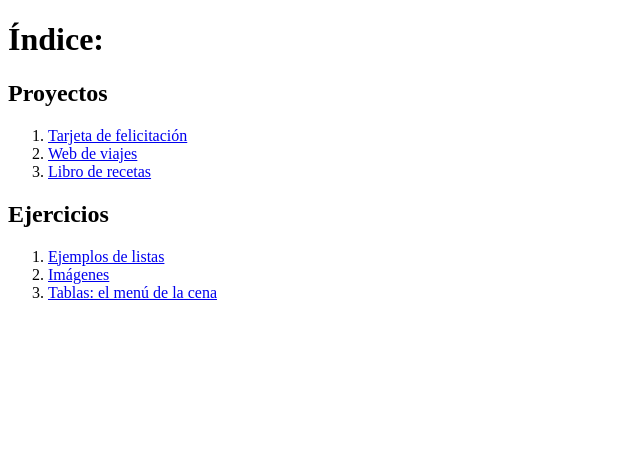
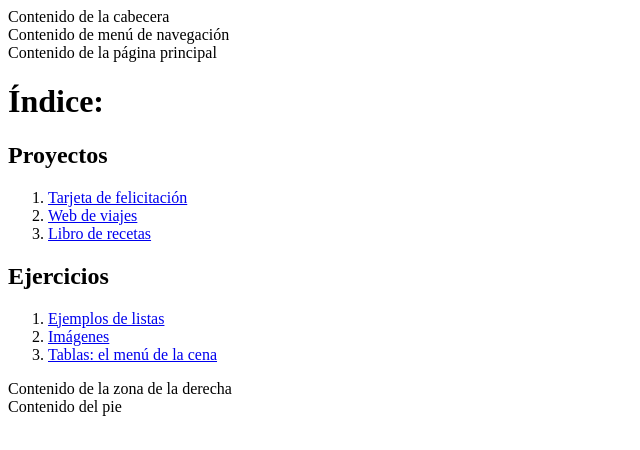
Before and after one commit to ies-html/ies-html.github.io, a plain HTML site: page index.html in a window 1280 px wide. Shown: the whole page, without its empty margins (0-640 px from the left). Drawn offline with Linux system fonts and the light colour scheme.

Commit message:
Update index.html

```diff
--- a/index.html
+++ b/index.html
@@ -3,6 +3,9 @@
     <head>
         <title>Índice trabajos y proyectos</title>
         <meta charset="utf-8">
+      <!-- Enlace a la hoja de estilos (CSS) -->
+      <link rel="stylesheet" href="hoja_estilos.css" type="text/css" media="all">
+
         <style>
         table {
             font-family: arial, sans-serif;
@@ -21,7 +24,15 @@
     </head>
 
 <body>
-
+   <div id="global"> <!-- División global -->
+      <div id="cabecera">
+         Contenido de la cabecera
+      </div>
+      <div id="navegacion">
+         Contenido de menú de navegación
+      </div>
+      <div id="principal">
+         Contenido de la página principal
         <h1>Índice:</h1>
 
         <h2>Proyectos</h2>
@@ -41,7 +52,14 @@
 	    <li><a href="/ejercicios/3_tablas.html">Tablas: el menú de la cena</a></li>
         </ol>
 
-
+     </div>
+      <div id="lateral">
+         Contenido de la zona de la derecha
+      </div>
+      <div id="pie">
+         Contenido del pie
+      </div>
+   </div>
 
     </body>
 </html>
```
